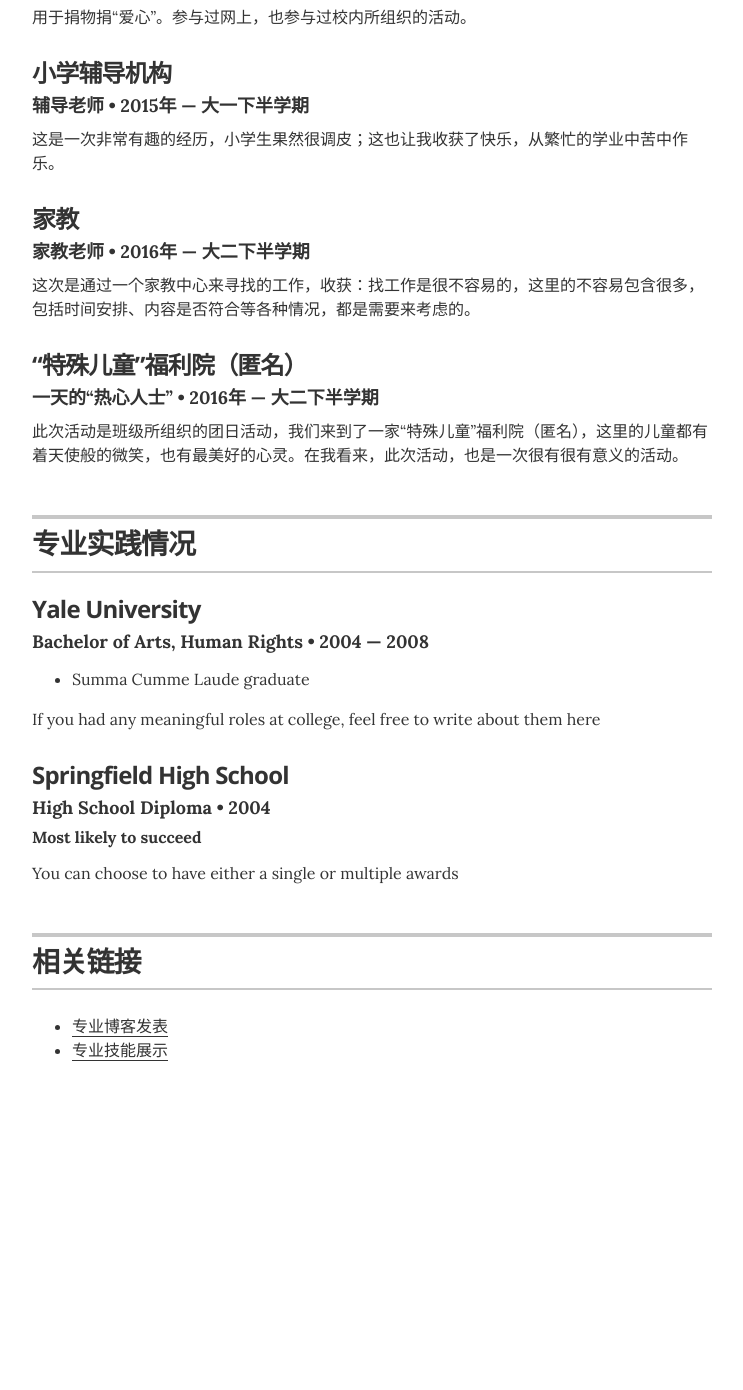
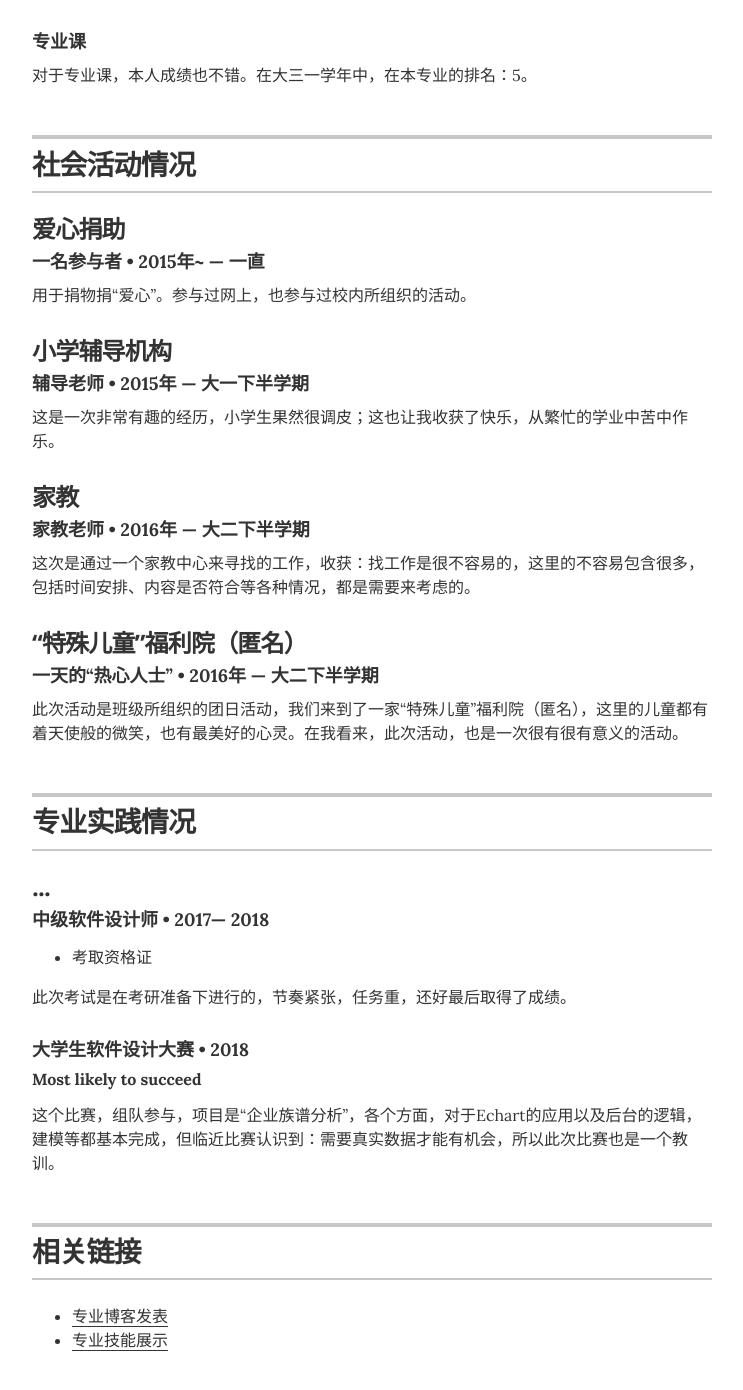
Before and after one commit to Rebecca3150/Rebecca3150.github.io, a Jekyll site: the page built from index.html, in a window 1280 px wide and 1400 px high, scrolled down 1934 px. Shown: the top 1390 px of the window, without its empty margins (268-1011 px from the left). Built offline with Jekyll 4.4.1, drawn with Linux system fonts in a browser that asks for light colours; before the commit the page ends 3044 px from its top, so only the background shows below that; some of the changed text lies outside the part shown.

Commit message:
再次修改，更加完善

```diff
--- a/_data/education.yml
+++ b/_data/education.yml
@@ -1,13 +1,13 @@
 # Degree
-- degree: Bachelor of Arts, Human Rights
-  uni: Yale University
-  year: 2004 &mdash; 2008
+- degree: 中级软件设计师
+  uni: ...
+  year: 2017&mdash; 2018
   awards:
-    - award: Summa Cumme Laude graduate
-  summary: If you had any meaningful roles at college, feel free to write about them here
+    - award: 考取资格证
+  summary: 此次考试是在考研准备下进行的，节奏紧张，任务重，还好最后取得了成绩。
 
-- degree: High School Diploma
-  uni: Springfield High School
-  year: 2004
+- degree: 大学生软件设计大赛
+  uni:
+  year: 2018
   award: Most likely to succeed
-  summary: You can choose to have either a single or multiple awards
+  summary: 这个比赛，组队参与，项目是“企业族谱分析”，各个方面，对于Echart的应用以及后台的逻辑，建模等都基本完成，但临近比赛认识到：需要真实数据才能有机会，所以此次比赛也是一个教训。
--- a/_layouts/resume.html
+++ b/_layouts/resume.html
@@ -57,6 +57,10 @@
 			您的浏览器无法播放视频。
 		</video>
         </div><!-- end of resume-item -->
+		 <div class="resume-item">
+          <h4 class="resume-item-details">自我介绍：</h4>
+          <p class="resume-item-copy">我叫李慧，家乡在河南省济源市，“愚公移山”精神的源头，以优异的成绩考取石家庄铁道大学的软件工程专业。我将从以下两方面来介绍我自己：在专业实践方面：我会使用JAVA,C++,C#编程语言，并对大数据有一些初步的了解。对未来自己的期望：编程动手能力得到提升，能够在未来公司提供的平台上，积累项目经验，并对大学时表面不深的专业知识进行“翻新”、“加固”。在校园生活方面：本人性格上踏实稳重，细心不存在侥幸心理，老实。并在大一时，体育选修排球，在紧张的学习中能够“苦中作乐”；大二参加了自管部，并参加了吉他社团，初步学习了吉他；大三时主要专注于专业知识的学习，并从比赛中获取经验和技能，参加过大学生创新创业大赛和大学生软件设计大赛，并考取过中级软件设计师。从大一至今，学习成绩都还不错，每一年都有进步。进时段，也有了一个摄影的爱好，偏向于胶卷相机，效果是比较有质感的。</p>
+        </div>
       </section>
 
 
```
